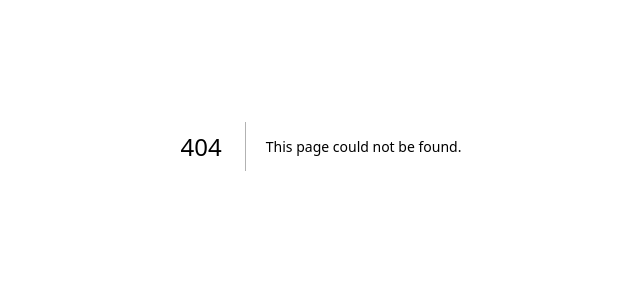
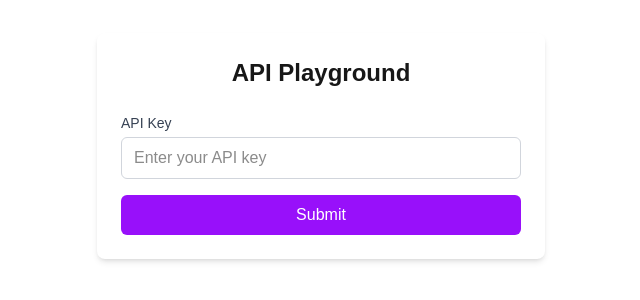
Before and after one commit to thucduong-arent/cursor-course, a Next.js app in the folder thucdt/: page /playground in a window 1280 px wide. Before the commit this address had no page. Shown: the part 254-554 px from the top of the page, without its empty margins (319-959 px from the left). Built offline with nearby package versions, Linux system fonts and the light colour scheme.

Commit message:
on-going chapter 31

```diff
--- a/thucdt/src/app/components/Sidebar.js
+++ b/thucdt/src/app/components/Sidebar.js
@@ -28,7 +28,7 @@ export default function Sidebar({ onToggle }) {
     { name: 'Overview', href: '/dashboards', icon: HomeIcon },
     { name: 'Research Assistant', href: '/research-assistant', icon: BeakerIcon },
     { name: 'Research Reports', href: '/research-reports', icon: DocumentTextIcon },
-    { name: 'API Playground', href: '/api-playground', icon: CodeBracketIcon },
+    { name: 'API Playground', href: '/playground', icon: CodeBracketIcon },
     { name: 'Invoices', href: '/invoices', icon: ReceiptPercentIcon },
     { name: 'Documentation', href: '/documentation', icon: BookOpenIcon, external: true },
   ]
--- /dev/null
+++ b/thucdt/src/app/playground/page.js
@@ -0,0 +1,46 @@
+'use client'
+
+import { useState } from 'react'
+import { useRouter } from 'next/navigation'
+
+export default function Playground() {
+  const [apiKey, setApiKey] = useState('')
+  const router = useRouter()
+
+  const handleSubmit = (e) => {
+    e.preventDefault()
+    // Store the API key in localStorage for validation on the protected page
+    localStorage.setItem('apiKey', apiKey)
+    router.push('/protected')
+  }
+
+  return (
+    <div className="flex min-h-screen flex-col items-center justify-center p-4">
+      <div className="w-full max-w-md p-6 bg-white rounded-lg shadow-md">
+        <h1 className="text-2xl font-bold mb-6 text-center">API Playground</h1>
+        <form onSubmit={handleSubmit} className="space-y-4">
+          <div>
+            <label htmlFor="apiKey" className="block text-sm font-medium text-gray-700 mb-1">
+              API Key
+            </label>
+            <input
+              type="text"
+              id="apiKey"
+              value={apiKey}
+              onChange={(e) => setApiKey(e.target.value)}
+              className="w-full px-3 py-2 border border-gray-300 rounded-md focus:outline-none focus:ring-2 focus:ring-purple-500"
+              placeholder="Enter your API key"
+              required
+            />
+          </div>
+          <button
+            type="submit"
+            className="w-full py-2 px-4 bg-purple-600 hover:bg-purple-700 text-white font-medium rounded-md focus:outline-none focus:ring-2 focus:ring-purple-500 focus:ring-offset-2"
+          >
+            Submit
+          </button>
+        </form>
+      </div>
+    </div>
+  )
+}
--- /dev/null
+++ b/thucdt/src/app/protected/page.js
@@ -0,0 +1,88 @@
+'use client'
+
+import { useEffect, useState } from 'react'
+import { useRouter } from 'next/navigation'
+import Notification from '../components/Notification'
+import { createClient } from '@supabase/supabase-js'
+
+// Initialize Supabase client with project URL and anon key
+const supabase = createClient(
+  process.env.NEXT_PUBLIC_SUPABASE_URL,
+  process.env.NEXT_PUBLIC_SUPABASE_ANON_KEY
+)
+
+export default function Protected() {
+  const [showNotification, setShowNotification] = useState(false)
+  const [notificationMessage, setNotificationMessage] = useState('')
+  const [notificationType, setNotificationType] = useState('success')
+  const router = useRouter()
+
+  useEffect(() => {
+    const validateApiKey = async () => {
+      const apiKey = localStorage.getItem('apiKey')
+
+      if (!apiKey) {
+        setNotificationMessage('No API key provided')
+        setNotificationType('error')
+        setShowNotification(true)
+        setTimeout(() => {
+          router.push('/playground')
+        }, 2000)
+        return
+      }
+
+      try {
+        const { data, error } = await supabase
+          .from('api_keys')
+          .select('id')
+          .eq('value', apiKey)
+          .single()
+
+        if (error) {
+          setNotificationMessage('Invalid API key')
+          setNotificationType('error')
+          setTimeout(() => {
+            router.push('/playground')
+          }, 2000)
+        } else if (!data) {
+          setNotificationMessage('Invalid API key')
+          setNotificationType('error')
+          setTimeout(() => {
+            router.push('/playground')
+          }, 2000)
+        } else {
+          setNotificationMessage('Valid API key, /protected can be accessed')
+          setNotificationType('success')
+        }
+      } catch (error) {
+        setNotificationMessage('Error validating API key')
+        setNotificationType('error')
+        setTimeout(() => {
+          router.push('/playground')
+        }, 2000)
+      }
+
+      setShowNotification(true)
+    }
+
+    validateApiKey()
+  }, [router])
+
+  return (
+    <div className="flex min-h-screen flex-col items-center justify-center p-4">
+      <div className="w-full max-w-md p-6 bg-white rounded-lg shadow-md">
+        <h1 className="text-2xl font-bold mb-6 text-center">Protected Page</h1>
+        <p className="text-center text-gray-600">
+          This is a protected page that requires a valid API key to access.
+        </p>
+      </div>
+
+      <Notification
+        message={notificationMessage}
+        type={notificationType}
+        isVisible={showNotification}
+        onClose={() => setShowNotification(false)}
+      />
+    </div>
+  )
+}
```
Also changed, not shown: 1 other file (tests, documents, lock files or other folders).
